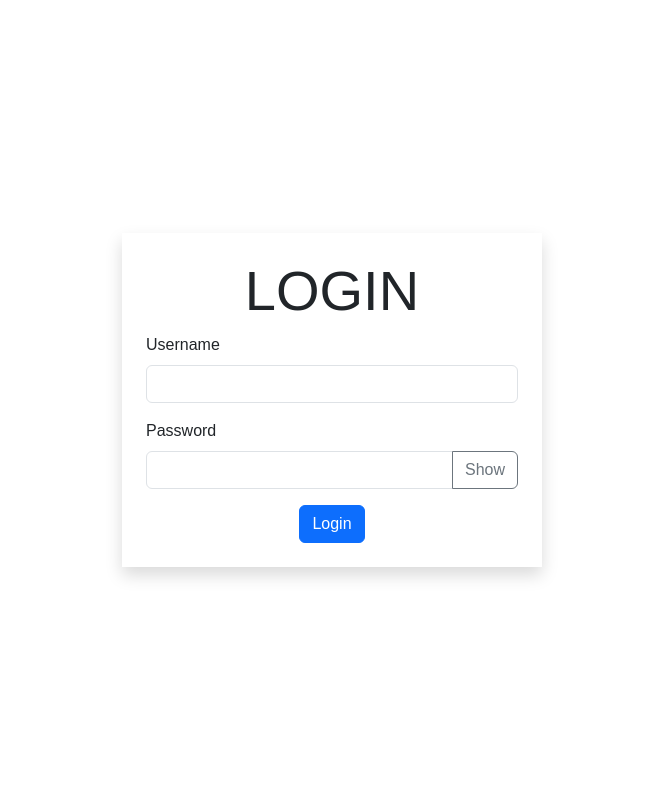
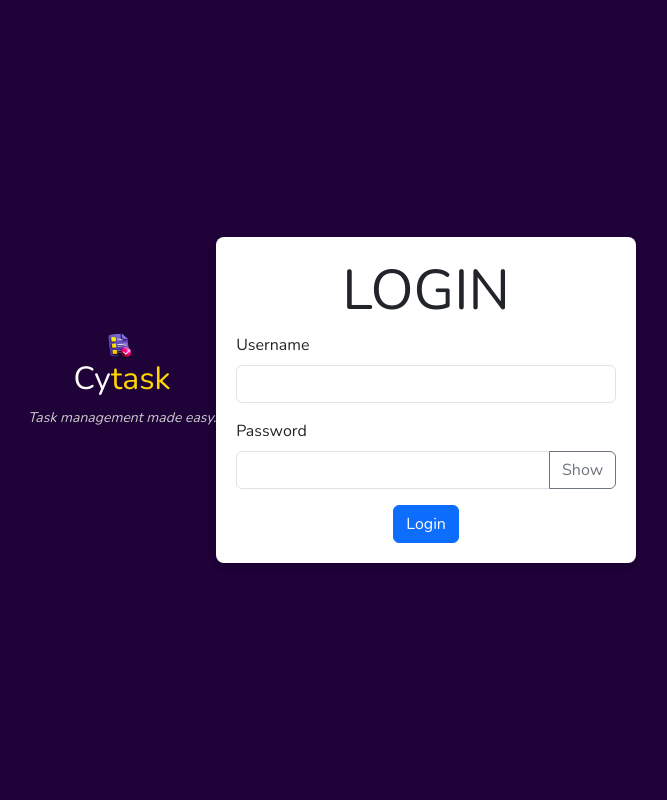
Before and after one commit to Lincoln-Madaraka/cytask, a PHP site: page /login.php in a window 1280 px wide. Shown: the whole page, without its empty margins (308-975 px from the left). Run offline with PHP 8.4, Linux system fonts and the light colour scheme.

Commit message:
UI update

```diff
--- a/css/style.css
+++ b/css/style.css
@@ -2,7 +2,7 @@
 	padding: 0;
 	margin: 0;
 	box-sizing: border-box;
-	font-family: arial, sans-serif;
+	font-family: "Nunito", sans-serif;
 }
 .header {
 	display: flex;
@@ -167,6 +167,7 @@
 	justify-content: center;
 	align-items: center;
 	min-height: 100vh;
+	background-color: lch(5.12% 37.07 308.79);
 }
 .login-body form {
 	max-width:420px;
@@ -239,8 +240,6 @@
 	width: 90%;
 	margin-top: 30px;
 }
-
-
 .delete-btn{
 	text-decoration: none;
 	display: inline-block;
@@ -281,6 +280,10 @@
 .form-1 {
 	width: 90%;
 	max-width: 500px;
+	background: #fff;
+	padding: 20px;
+	border-radius: 8px;
+	box-shadow: 0 4px 10px rgba(0,0,0,0.1);
 }
 .input-holder lable {
 	display: block;
--- a/login.php
+++ b/login.php
@@ -6,10 +6,17 @@
 	<title>Login | Cytask</title>
 	<link rel="icon" type="image/x-icon" href="img/logo.ico">
 	<link href="https://cdn.jsdelivr.net/npm/bootstrap@5.3.3/dist/css/bootstrap.min.css" rel="stylesheet" integrity="sha384-QWTKZyjpPEjISv5WaRU9OFeRpok6YctnYmDr5pNlyT2bRjXh0JMhjY6hW+ALEwIH" crossorigin="anonymous">
+	<link href="https://fonts.googleapis.com/css2?family=Nunito:wght@400;600;700&display=swap" rel="stylesheet">
 	<link rel="stylesheet" href="css/style.css">
 </head>
 <body class="login-body">
-      <form method="POST" action="app/login.php" class="shadow p-4">
+	  <div class="app-brand text-center mb-4">
+		<img src="img/logo.png" alt="Cytask Logo" class="cytask-logo">
+		<h2 class="cy"><span class="cy">Cy</span><span class="task">task</span></h2>
+		<p class="cytask-slogan">Task management made easy.</p>
+	</div>
+
+      <form method="POST" action="app/login.php" class="form-1">
 
       	  <h3 class="display-4 text-center">LOGIN</h3>
       	  <?php if (isset($_GET['error'])) {?>
```
